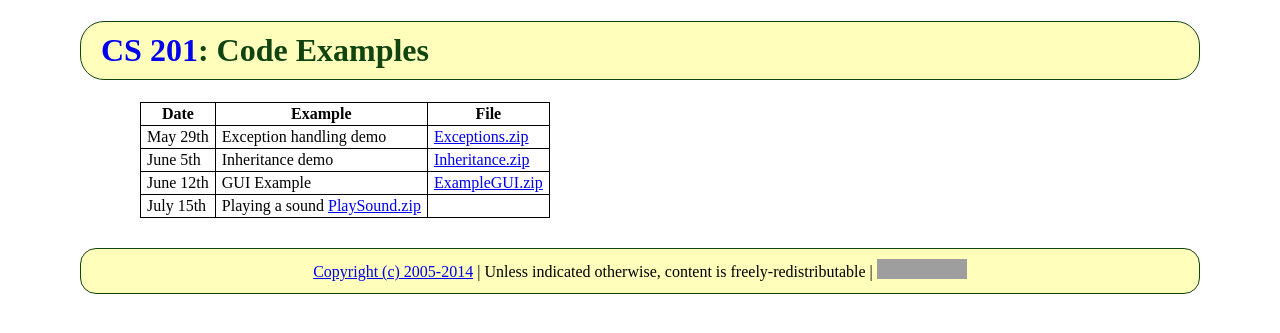
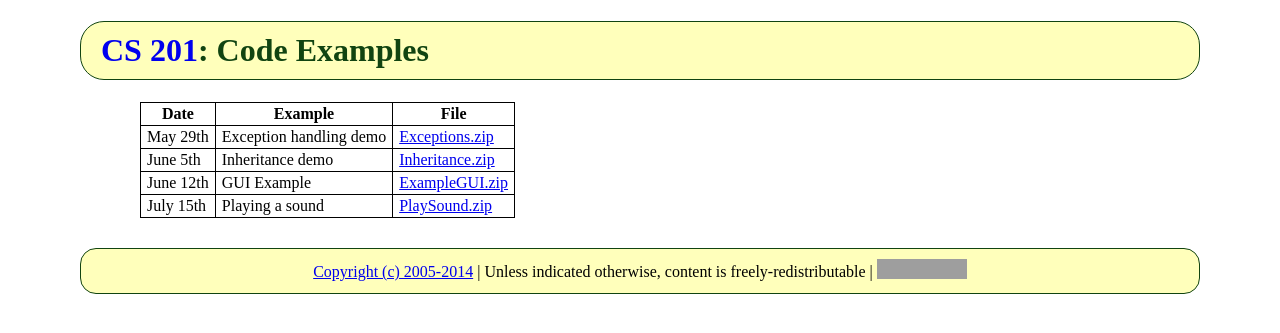
Before and after one commit to ycpcs/cs201-summer2014, a Jekyll site: the page built from examples/index.md, in a window 1280 px wide. Shown: the top 333 px of the page. Built offline with Jekyll 4.4.1, drawn with Linux system fonts in a browser that asks for light colours; Markdown is read by kramdown in place of the engine named in the settings; grey boxes are pictures that could not be loaded.

Commit message:
fix formatting

```diff
--- a/examples/index.md
+++ b/examples/index.md
@@ -8,4 +8,4 @@ title: "Code Examples"
 > May 29th | Exception handling demo | [Exceptions.zip](Exceptions.zip)
 > June 5th | Inheritance demo | [Inheritance.zip](Inheritance.zip)
 > June 12th | GUI Example | [ExampleGUI.zip](ExampleGUI.zip)
-> July 15th | Playing a sound [PlaySound.zip](PlaySound.zip)
+> July 15th | Playing a sound | [PlaySound.zip](PlaySound.zip)
```
